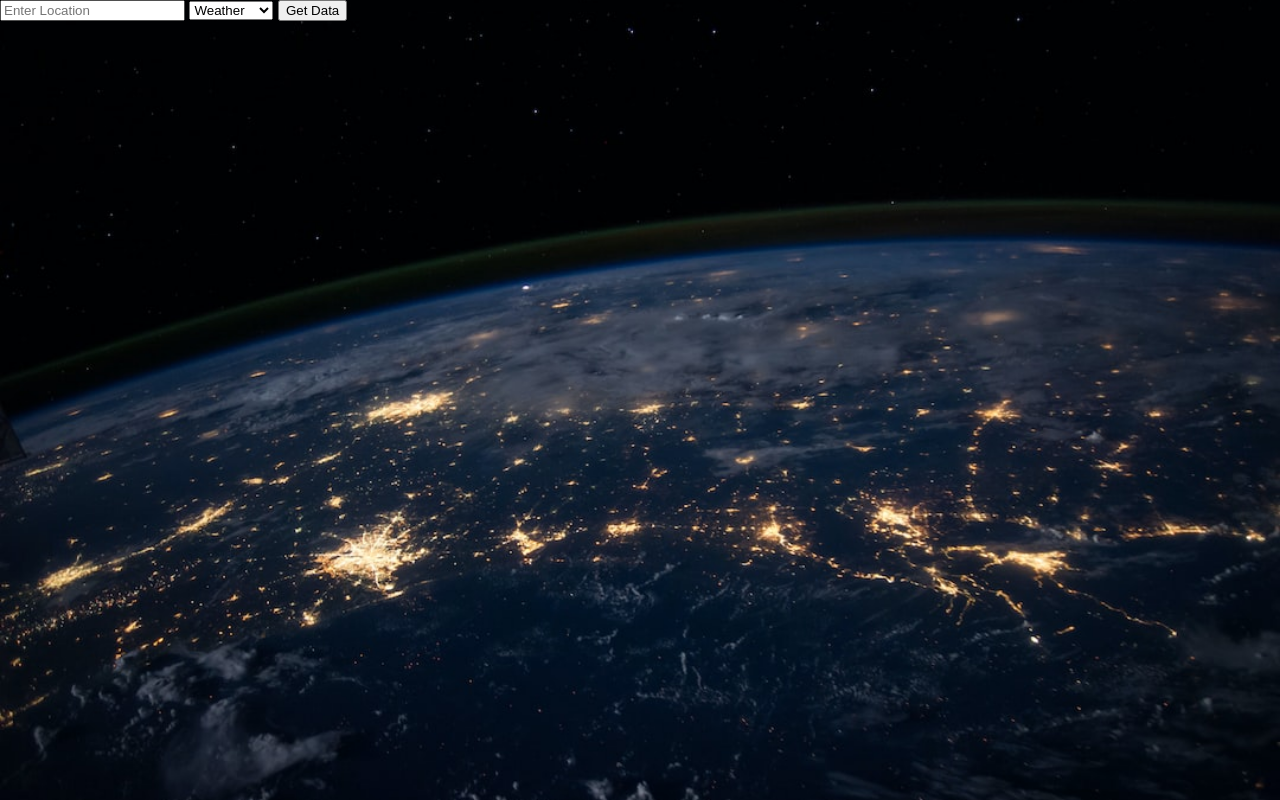
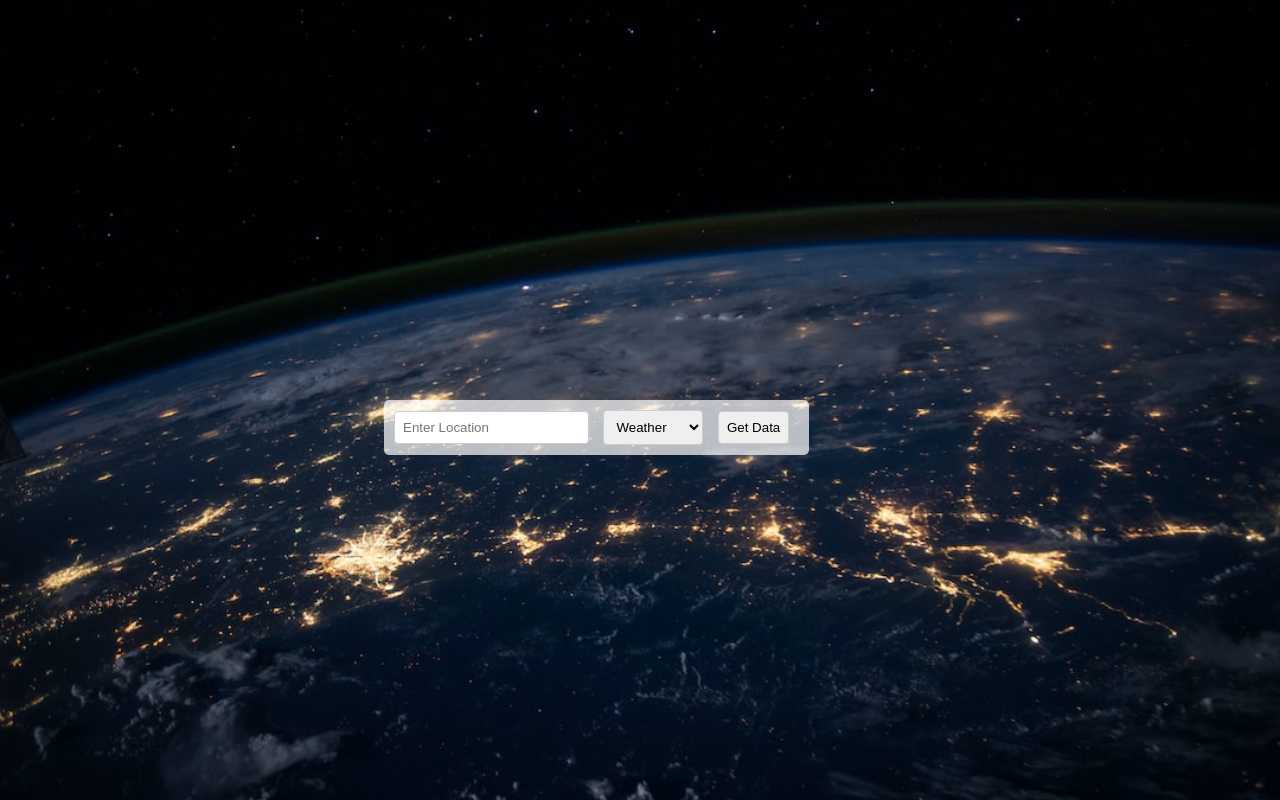
Before and after one commit to shyam10121998/module3milestone2appjs, a plain HTML site: page index.html in a window 1280 px wide. Drawn offline with nearby package versions, Linux system fonts and the light colour scheme.

Commit message:
Add Styling To user-input

```diff
--- a/index.html
+++ b/index.html
@@ -15,6 +15,20 @@
       overflow: hidden;
     }
 
+    .user-inputs {
+      position: absolute;
+      top: 50%;
+      left: 30%;
+      background: rgba(255, 255, 255, 0.7);
+      padding: 10px;
+      border-radius: 5px;
+    }
+    .user-inputs input[type="text"], .user-inputs select, .user-inputs button {
+      padding: 8px;
+      border: 1px solid #ccc;
+      border-radius: 4px;
+      margin-right: 10px;
+    }
   </style>
 </head>
 <body>
```
